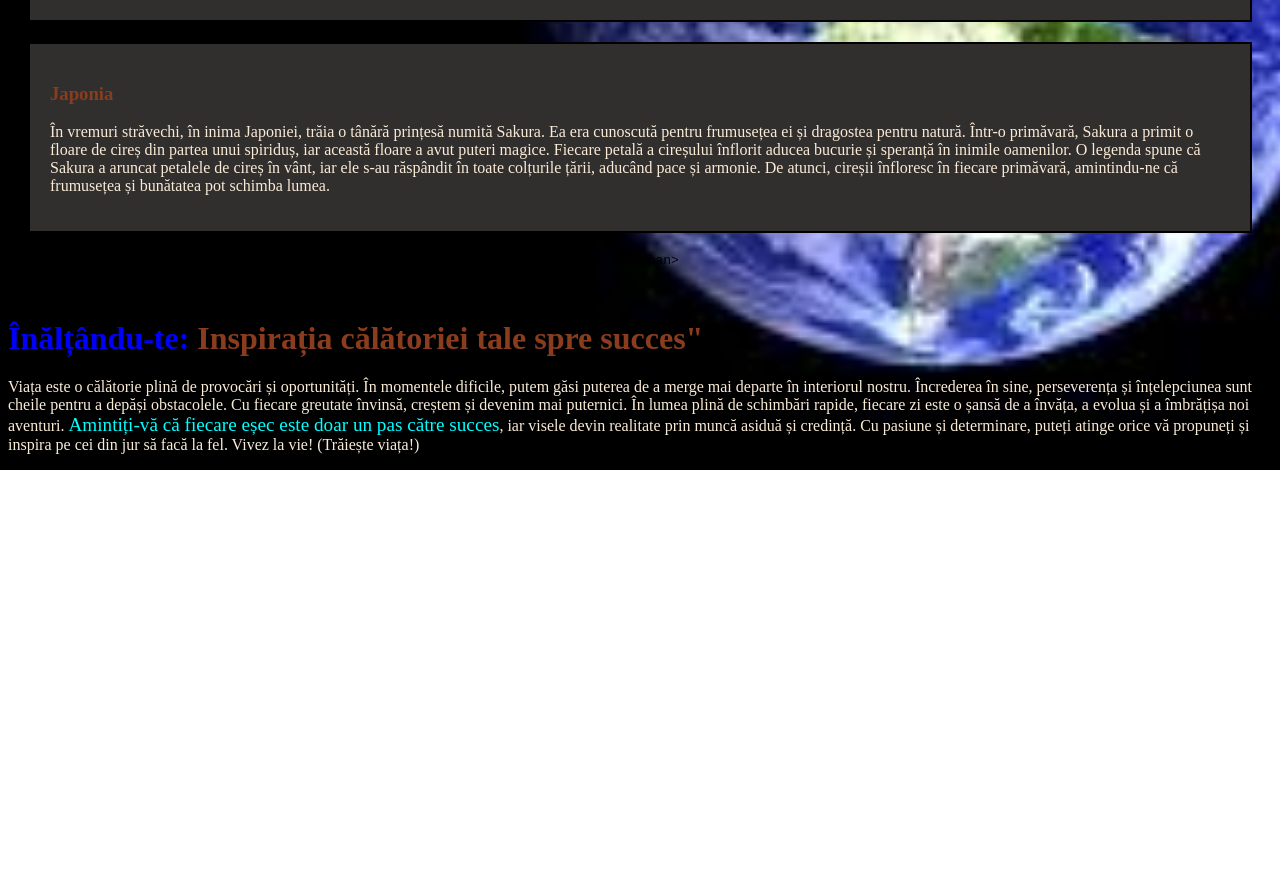
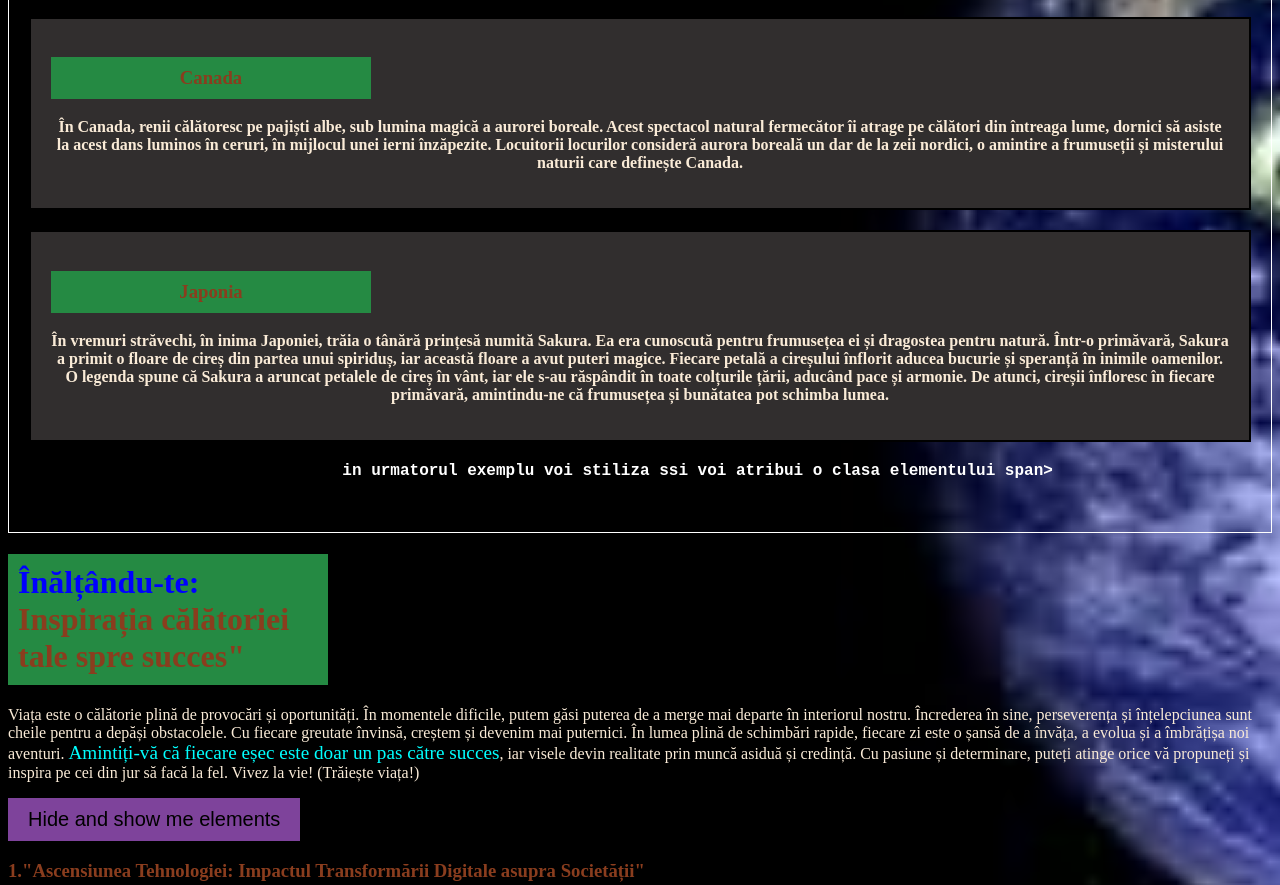
Before and after one commit to ShOcKwAvE35/Projects, a plain HTML site: page 20.9.23.html in a window 1280 px wide. Shown: the part 576-1461 px from the top of the page. Before the commit the page ends 1046 px from the top, so only its background shows below. Drawn offline with Linux system fonts and the light colour scheme.

Commit message:
Sucesul este doar o parte din viata

```diff
--- a/20.9.23.css
+++ b/20.9.23.css
@@ -34,3 +34,19 @@ p {
     color:aqua;
     font-size: 120%;
 }
+.title {
+    background-color:rgb(37, 138, 67);
+    padding: 10px;
+    width: 300px;
+}
+button {
+    background-color:rgb(126, 67, 155);
+    color:black;
+    padding: 10px 20px;
+    font-size: 20px;
+    border: 10px;
+    cursor: pointer;
+}
+button:hover {
+    background-color: rgb(222, 222, 222);
+}
--- a/20.9.23.html
+++ b/20.9.23.html
@@ -6,14 +6,19 @@
     <link rel="stylesheet" href="20.9.23.css">
 </head>
 <body>
-    <p class="paragraf-2"style="text-align:center;">Thea earth</p>
+    <br>
+    <br>
+    <br>
+    <h2 class="paragraf-2"style="text-align:center;">Thea earth</p>
+    <br>
+    <br>
     <p class="paragraf-1">Indiferent de câte obstacole întâlnești,<span style="border:2px solid white"> NICIODATA</span> să nu îți pierzi încrederea în sine și vise</p>
 
     <div style="background-color: rgb(25, 23, 19);color:white;padding:20px;">
         <h3>Our planet</h3>
         <p class="paragraf-1"><span style="color:rgb(0, 255, 38);font-weight:bold;">Humans and the Earth</span> share a profound and subtle energetic connection that spans millennia. We are tethered to nature and our planet through electromagnetic radiation and geophysical energy. This subconscious interaction impacts our well-being and mental balance, potentially deepening our connection to the natural environment and instilling a sense of peace and harmony in our increasingly fast-paced modern world.</p>
     </div>
-    <pre style="color: azure;">
+   /* <pre style="color: azure;">
         Aici am adaugat un text am dat un style background-color
         Am schimbat si culoarea la cuvintele dorite de mine intr-un paragraf
         Vom vom incadra he2 si p in div(este un element pentru a grupa si structura continutul paginii)
@@ -25,11 +30,11 @@
 
     </pre>
     <div class="city">
-        <h3>Canada</h3>
+        <h3  class="title">Canada</h3>
         <p>În Canada, renii călătoresc pe pajiști albe, sub lumina magică a aurorei boreale. Acest spectacol natural fermecător îi atrage pe călători din întreaga lume, dornici să asiste la acest dans luminos în ceruri, în mijlocul unei ierni înzăpezite. Locuitorii locurilor consideră aurora boreală un dar de la zeii nordici, o amintire a frumuseții și misterului naturii care definește Canada.</p>
     </div>
     <div class="city">
-        <h3>Japonia</h3>
+        <h3 class="title">Japonia</h3>
         <p>În vremuri străvechi, în inima Japoniei, trăia o tânără prințesă numită Sakura. Ea era cunoscută pentru frumusețea ei și dragostea pentru natură. Într-o primăvară, Sakura a primit o floare de cireș din partea unui spiriduș, iar această floare a avut puteri magice. Fiecare petală a cireșului înflorit aducea bucurie și speranță în inimile oamenilor.
            O legenda spune că Sakura a aruncat petalele de cireș în vânt, iar ele s-au răspândit în toate colțurile țării, aducând pace și armonie. De atunci, cireșii înfloresc în fiecare primăvară, amintindu-ne că frumusețea și bunătatea pot schimba lumea.</p>
         </div>
@@ -37,10 +42,30 @@
             in urmatorul exemplu voi stiliza ssi voi atribui o clasa elementului span>
 
         </pre>
-        <h1><span class="note">Înălțându-te:</span> Inspirația călătoriei tale spre succes"</h1>
+        <h1 class="title"><span class="note">Înălțându-te:</span> Inspirația călătoriei tale spre succes"</h1>
         <p>
             Viața este o călătorie plină de provocări și oportunități. În momentele dificile, putem găsi puterea de a merge mai departe în interiorul nostru. Încrederea în sine, perseverența și înțelepciunea sunt cheile pentru a depăși obstacolele. Cu fiecare greutate învinsă, creștem și devenim mai puternici. În lumea plină de schimbări rapide, fiecare zi este o șansă de a învăța, a evolua și a îmbrățișa noi aventuri.
              <span class="text">Amintiți-vă că fiecare eșec este doar un pas către succes</span>, iar visele devin realitate prin muncă asiduă și credință. Cu pasiune și determinare, puteți atinge orice vă propuneți și inspira pe cei din jur să facă la fel. Vivez la vie! (Trăiește viața!)</p>
 
+           <button onclick="toggleElements()">Hide and show me elements</button>
+             <h3>1."Ascensiunea Tehnologiei: Impactul Transformării Digitale asupra Societății"</h3>
+             <p class="vise">În era digitală în continuă expansiune, tehnologia joacă un rol central în viața noastră de zi cu zi. Această ascensiune a tehnologiei a adus cu ea atât beneficii cât și provocări semnificative. Societatea se confruntă cu schimbări radicale în domenii precum comunicare, economie și educație, iar acest titlu examinează cum această transformare digitală reconfigurează lumea în care trăim.</p>
+             <h3>2."Revoluția Sănătății Mintale: Transformarea Perspectivei Asupra Bunăstării Psihice"</h3>
+               <p class="vise">Sănătatea mintală a devenit un subiect din ce în ce mai important în societatea modernă. Acest titlu explorează evoluția noastră în înțelegerea și gestionarea sănătății mintale, de la stigmatizare la acceptare și sprijin. Cu inovații în tratamente și terapii, oamenii își schimbă perspectiva asupra sănătății mintale și recunosc importanța îngrijirii echilibrate a minții și a corpului pentru o viață sănătoasă și fericită.</p>
+             <h3>3."Explorarea Adâncimilor Oceanului: Misterul Submarinelor Abisale"</h3>
+              <p class="vise">Oricât de mult am progresat în ceea ce privește explorarea spațiului cosmic, oceanele planetei noastre rămân în mare parte necunoscute. Această lucrare propune o călătorie virtuală în adâncimile oceanului pentru a descoperi submirile abisale, cu ecosistemele lor unice și secretele pe care le ascund. Cu tehnologii avansate și o curiozitate nestăvilită, cercetătorii se aventurează în cele mai adânci și mai misterioase locuri ale Pământului.</p>
+        <script>
+            function toggleElements() {
+                var x = document.getElementsByClassName("vise");
+                for(var i = 0; i < x.length; i++) {
+                if (x[i].style.display === "none")
+                    x[i].style.display = "block"
+                 else {
+                    x[i].style.display = "none";
+                 }}}
+
+
+        </script>
+
 </body>
 </html>
```
